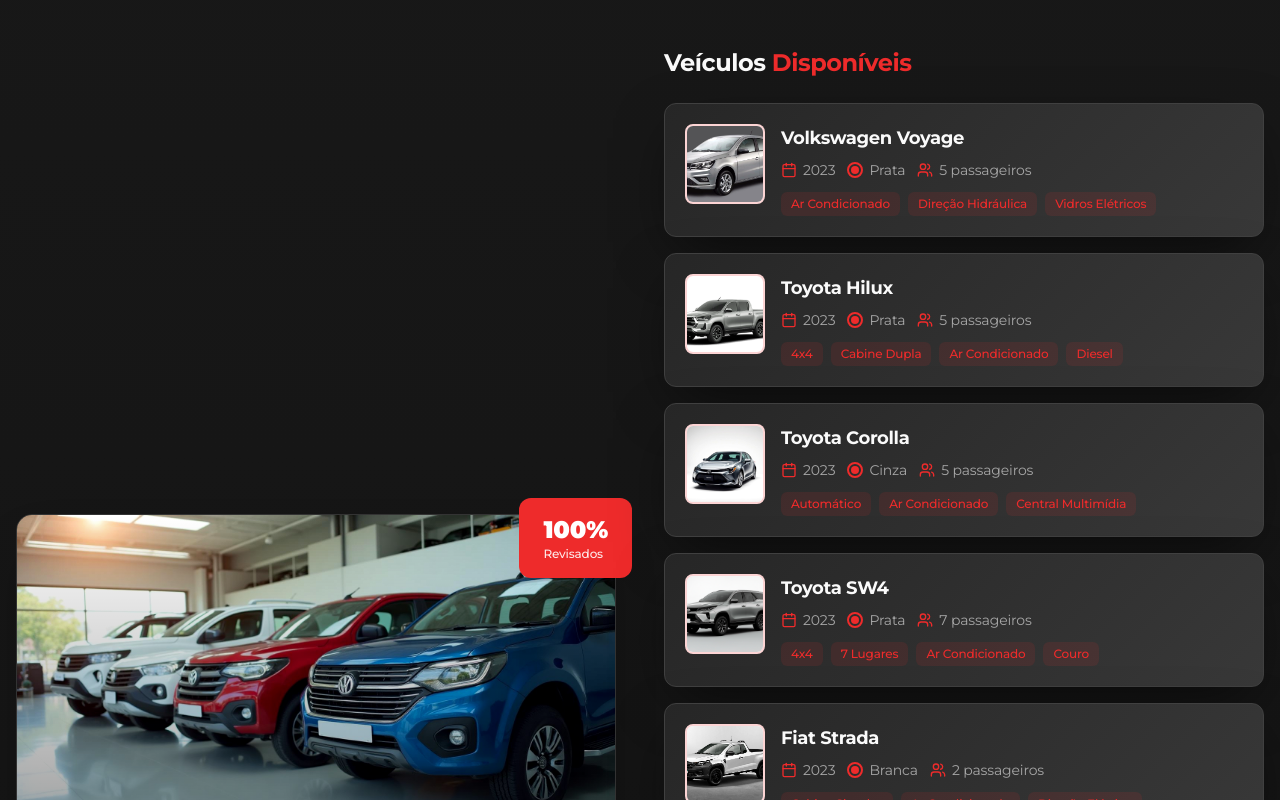
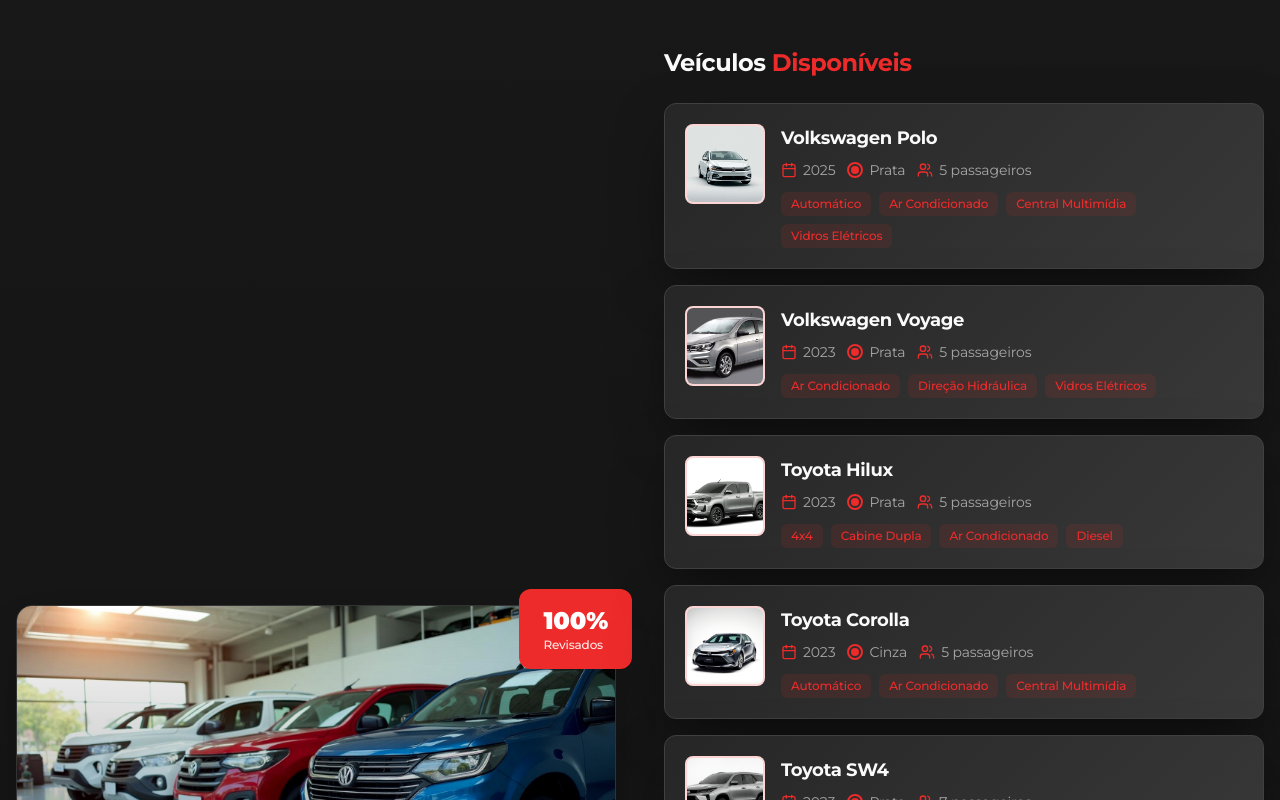
Before and after one commit to exnova526-del/lapa-solutions-web-53514, a React (Vite) app: page / in a window 1280 px wide. Shown: the part 2020-2820 px from the top of the page. Built offline with nearby package versions, Linux system fonts and the light colour scheme; the HTML template or start-up script is replaced by a standard one.

Commit message:
Add Volkswagen Polo

```diff
--- a/src/components/FrotaVeiculos.tsx
+++ b/src/components/FrotaVeiculos.tsx
@@ -7,6 +7,7 @@ import hiluxImg from "@/assets/hilux.jpg";
 import corollaImg from "@/assets/corolla.jpg";
 import sw4Img from "@/assets/sw4-edited.jpg";
 import stradaImg from "@/assets/strada.jpg";
+import poloImg from "@/assets/polo.jpg";
 
 const FrotaVeiculos = () => {
   const { ref: headerRef, isVisible: headerVisible } = useScrollReveal();
@@ -14,6 +15,14 @@ const FrotaVeiculos = () => {
   const { ref: listRef, isVisible: listVisible } = useScrollReveal();
 
   const veiculos = [
+    {
+      nome: "Volkswagen Polo",
+      imagem: poloImg,
+      ano: "2025",
+      cor: "Prata",
+      passageiros: 5,
+      caracteristicas: ["Automático", "Ar Condicionado", "Central Multimídia", "Vidros Elétricos"]
+    },
     {
       nome: "Volkswagen Voyage",
       imagem: voyageImg,
--- a/src/components/ServicoTaxi.tsx
+++ b/src/components/ServicoTaxi.tsx
@@ -1,6 +1,7 @@
 import { Button } from "@/components/ui/button";
-import { Clock, Shield, CreditCard, Wind, Phone, MessageCircle } from "lucide-react";
+import { Clock, Shield, CreditCard, Wind, Phone, MessageCircle, Car } from "lucide-react";
 import taxiImage from "@/assets/taxi-service.jpg";
+import poloImg from "@/assets/polo.jpg";
 
 const ServicoTaxi = () => {
   const destaques = [
@@ -75,6 +76,37 @@ const ServicoTaxi = () => {
                   </div>
                 );
               })}
+            </div>
+
+            {/* Vehicle Card */}
+            <div className="card-metallic p-6 rounded-lg mb-6">
+              <h4 className="font-bold text-foreground mb-4 text-lg flex items-center gap-2">
+                <Car className="h-5 w-5 text-accent" />
+                Veículo Disponível:
+              </h4>
+              <div className="flex gap-4 items-center">
+                <div className="w-24 h-24 rounded-lg overflow-hidden flex-shrink-0 border-2 border-accent/20 bg-white">
+                  <img
+                    src={poloImg}
+                    alt="Volkswagen Polo 2025"
+                    className="w-full h-full object-cover"
+                  />
+                </div>
+                <div>
+                  <h5 className="font-bold text-foreground text-base mb-2">Volkswagen Polo 2025</h5>
+                  <div className="flex flex-wrap gap-2">
+                    <span className="bg-accent/10 text-accent px-2.5 py-1 rounded-md text-xs font-medium">
+                      Automático
+                    </span>
+                    <span className="bg-accent/10 text-accent px-2.5 py-1 rounded-md text-xs font-medium">
+                      Ar Condicionado
+                    </span>
+                    <span className="bg-accent/10 text-accent px-2.5 py-1 rounded-md text-xs font-medium">
+                      5 Passageiros
+                    </span>
+                  </div>
+                </div>
+              </div>
             </div>
 
             {/* Service Highlights */}
```
Also changed, not shown: src/assets/polo.jpg (added).
